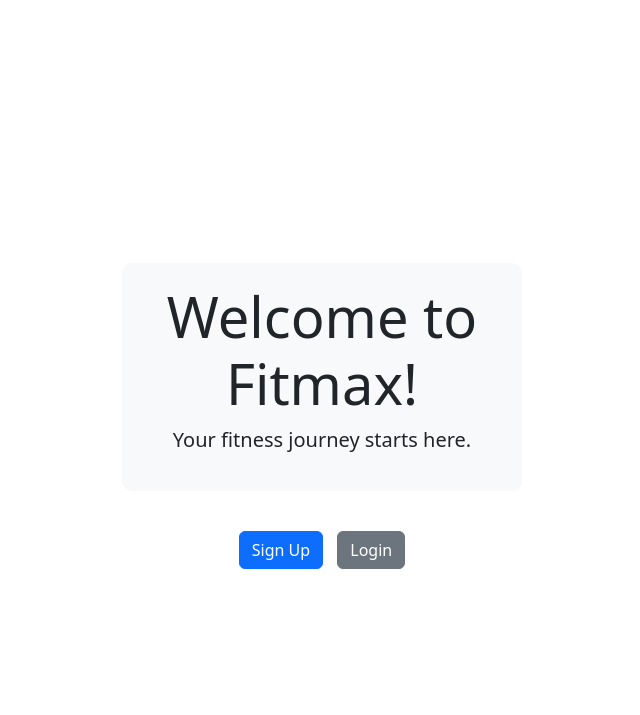
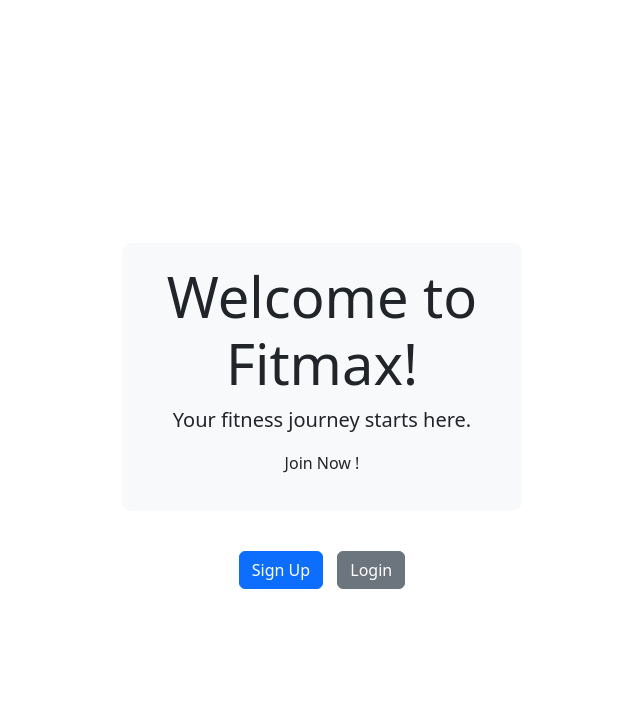
Before and after one commit to aryankumar-nci/DevOpsSec_Flask-Project, a Flask app: page / in a window 1280 px wide. Shown: the part 56-771 px from the top of the page, without its empty margins (318-958 px from the left). Run offline with Flask 3, Linux system fonts and the light colour scheme.

Commit message:
paragrapgh added in home.html

```diff
--- a/website/templates/home.html
+++ b/website/templates/home.html
@@ -7,6 +7,7 @@
     <div class="jumbotron" style="background-color: #f8f9fa; padding: 20px; border-radius: 10px; text-align: center; margin-bottom: 20px;">
         <h1 class="display-4">Welcome to Fitmax!</h1>
         <p class="lead">Your fitness journey starts here.</p>
+        <p>Join Now !</p>
     </div>
     <div style="margin-top: 20px;">
         <a href="/signup" class="btn btn-primary" style="margin-right: 10px;">Sign Up</a>
```
